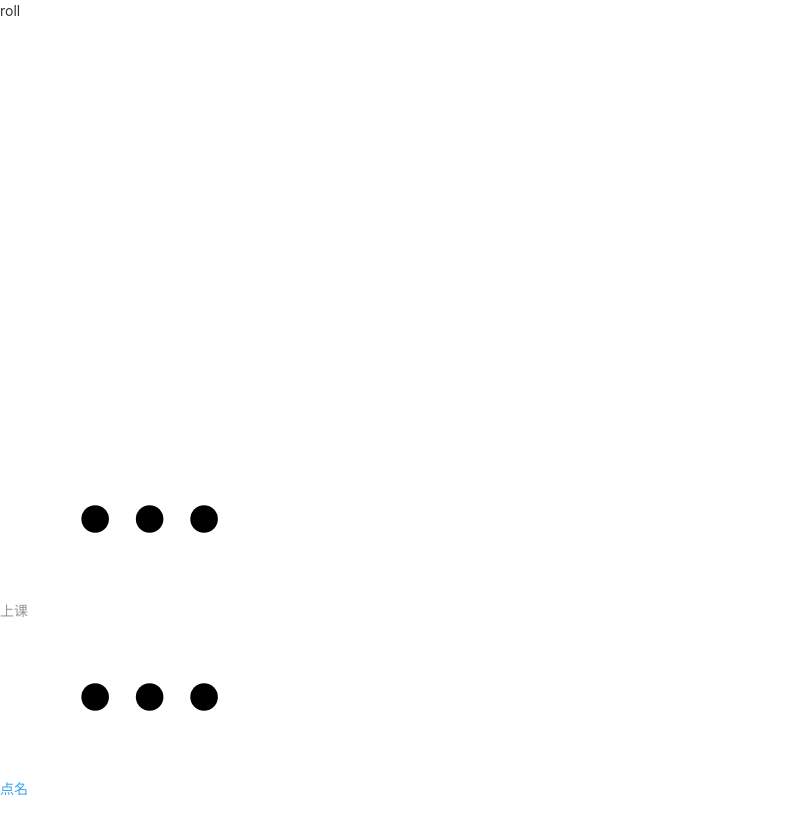
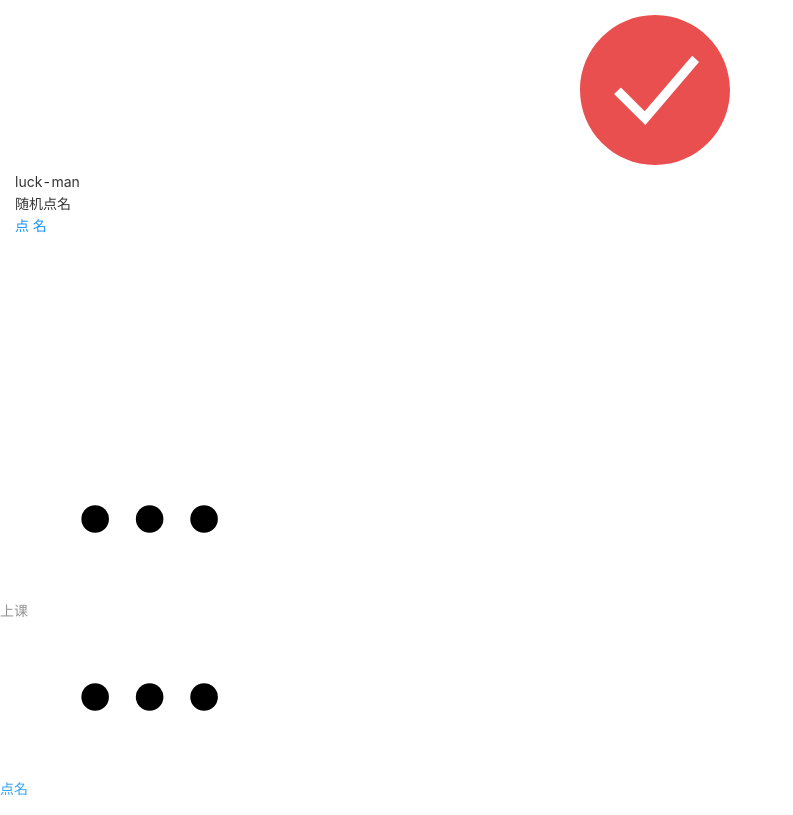
Before and after one commit to lamphc/class-utils, a React (Create React App) app: page /#/home/roll in a window 1280 px wide. Shown: the whole page, without its empty margins (0-793 px from the left). Built offline with nearby package versions, Linux system fonts and the light colour scheme.

Commit message:
feat: 完善功能

```diff
--- /dev/null
+++ b/src/components/Img/index.js
@@ -0,0 +1,6 @@
+import React from 'react';
+const MyImg = src => {
+  return <img src={src} className="spe am-icon am-icon-md" alt="" />
+};
+
+export default MyImg
--- a/src/index.css
+++ b/src/index.css
@@ -3,6 +3,7 @@ body {
     height: 100%;
     color: #333;
     background: #fff;
+    user-select: none;
 }
 
 h1,
--- a/src/pages/Roll/index.js
+++ b/src/pages/Roll/index.js
@@ -1,11 +1,63 @@
 import React, { Component } from 'react';
+import { Flex, WingBlank, Result, Icon } from 'antd-mobile';
+
+const students = Array.from(new Array(100)).map((item, index) => '王' + index)
+
+const DEF = 'luck-man';
 
 class Roll extends Component {
+  state = {
+    luck: DEF,
+    students: JSON.parse(localStorage.getItem('students')) || students,
+    isRoll: false
+  }
+
+  rollLuck = () => {
+    this.setState({
+      isRoll: !this.state.isRoll
+    }, () => {
+      if (this.state.isRoll) {
+        this.cln = setInterval(() => {
+          this.setState({
+            luck: this.selOne()
+          })
+        }, 0);
+      } else {
+        this.stopRoll()
+      }
+    })
+
+  }
+
+  stopRoll = () => {
+    this.cln && clearInterval(this.cln)
+  }
+
+  selOne = () => {
+    const { students } = this.state;
+    let len = students.length;
+    let one = Math.floor(Math.random() * len + 1) - 1;
+    return students[one]
+  }
+
+  componentWillUnmount() {
+    this.stopRoll()
+  }
   render() {
+    const { luck, isRoll } = this.state;
     return (
-      <div>
-        roll
-      </div>
+      <Flex className="time">
+        <WingBlank>
+          <Result
+            img={<Icon type="check-circle" className="spe" style={{ fill: '#e94f4f' }} />}
+            title={luck}
+            message="随机点名"
+            buttonText={!isRoll ? '点名' : '停止'}
+            buttonType="primary"
+            onButtonClick={this.rollLuck}
+          />
+        </WingBlank>
+      </Flex>
     );
   }
 }
--- a/src/pages/Time/index.js
+++ b/src/pages/Time/index.js
@@ -1,8 +1,9 @@
 import React, { Component } from 'react';
 import { Flex, WingBlank, DatePicker, Result, Button, Toast } from 'antd-mobile';
 import go from '../../assets/go.wav'
+import MyImg from '../../components/Img';
+
 import './index.css'
-const myImg = src => <img src={src} className="spe am-icon am-icon-md" alt="" />;
 class Time extends Component {
 
   state = {
@@ -35,6 +36,16 @@ class Time extends Component {
       let startTime = +new Date();
       // 剩余时间毫秒数
       let flong = flag - startTime;
+
+      // 结束
+      if (flong < 1000) {
+        this.setState({
+          showTime: ''
+        })
+        this.tips()
+        return this.clTime()
+      }
+
       // 时间单位（毫秒）
       let dayTime = 24 * 60 * 60 * 1000, hourTime = 60 * 60 * 1000, miniteTime = 60 * 1000, second = 1000;
       lday = Math.floor(flong / dayTime);
@@ -47,16 +58,6 @@ class Time extends Component {
       // 不够一分钟
       let _minite = Math.floor(_hour % miniteTime);
       lsecond = Math.round(_minite / second);
-
-      // 结束
-      if (lhour === 0 && lminute === 0 && lsecond === 0 || (lhour < 0 || lminute < 0 || lsecond < 0)) {
-        console.log('over:', lhour, lminute, lsecond)
-        this.setState({
-          showTime: ''
-        })
-        this.tips()
-        return clearInterval(this.clt)
-      }
       this.setState({
         showTime: '上课时间：' + lhour + '小时' + lminute + '分' + lsecond + '秒'
       })
@@ -69,10 +70,15 @@ class Time extends Component {
 
   // 设置上课时间
   choosetime = () => {
+    this.clTime()
     const { visible } = this.state;
     this.setState({
       visible: !visible
     })
+  }
+
+  clTime = () => {
+    if (this.clt) clearInterval(this.clt);
   }
 
   // 处理倒计时
@@ -89,12 +95,16 @@ class Time extends Component {
       this.setState({ loop: false })
     }, 60 * 1000)
   }
+
+  componentWillUnmount() {
+    this.clTime()
+  }
   render() {
     return (
       <Flex className="time">
         <WingBlank>
           <Result
-            img={myImg('https://gw.alipayobjects.com/zos/rmsportal/HWuSTipkjJRfTWekgTUG.svg')}
+            img={MyImg('https://gw.alipayobjects.com/zos/rmsportal/HWuSTipkjJRfTWekgTUG.svg')}
             title="课间休息"
             message="劳逸结合，马上回来！"
             buttonText={this.state.showTime ? this.state.showTime : '上课时间'}
```
